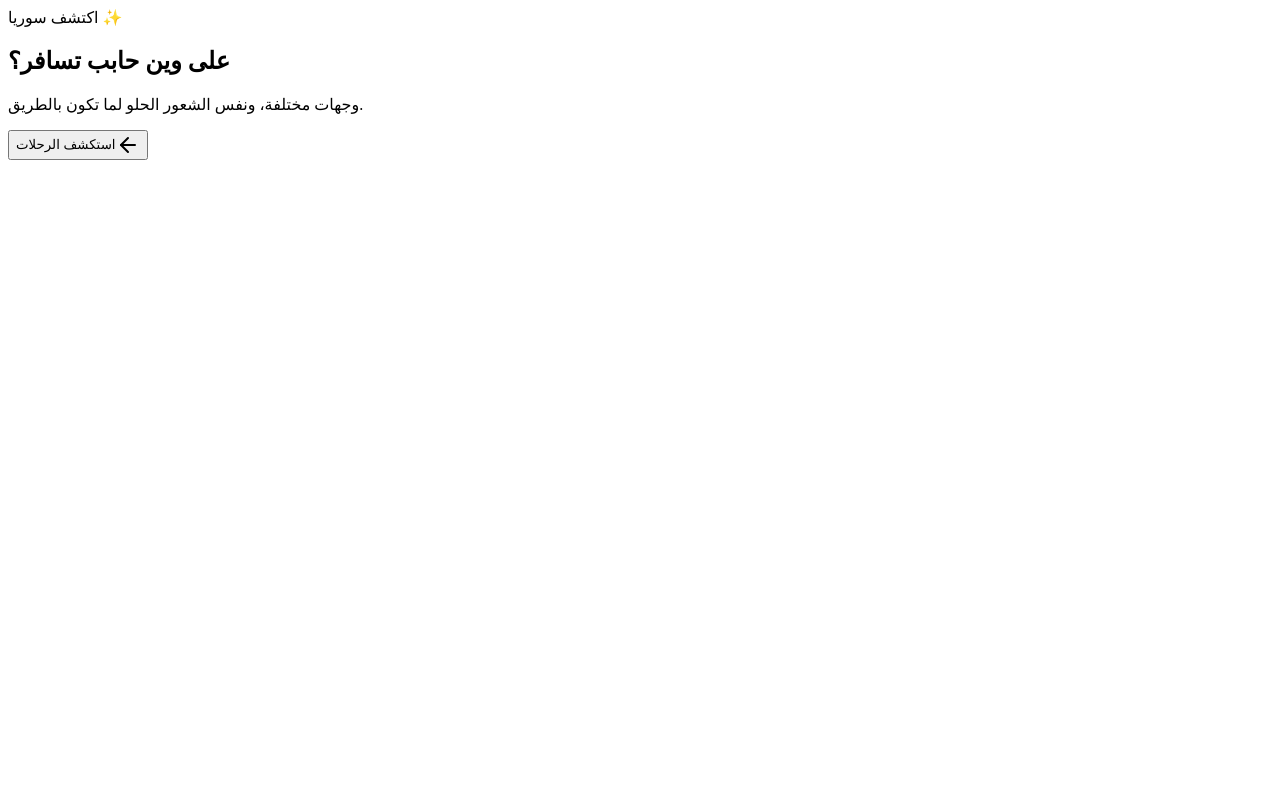
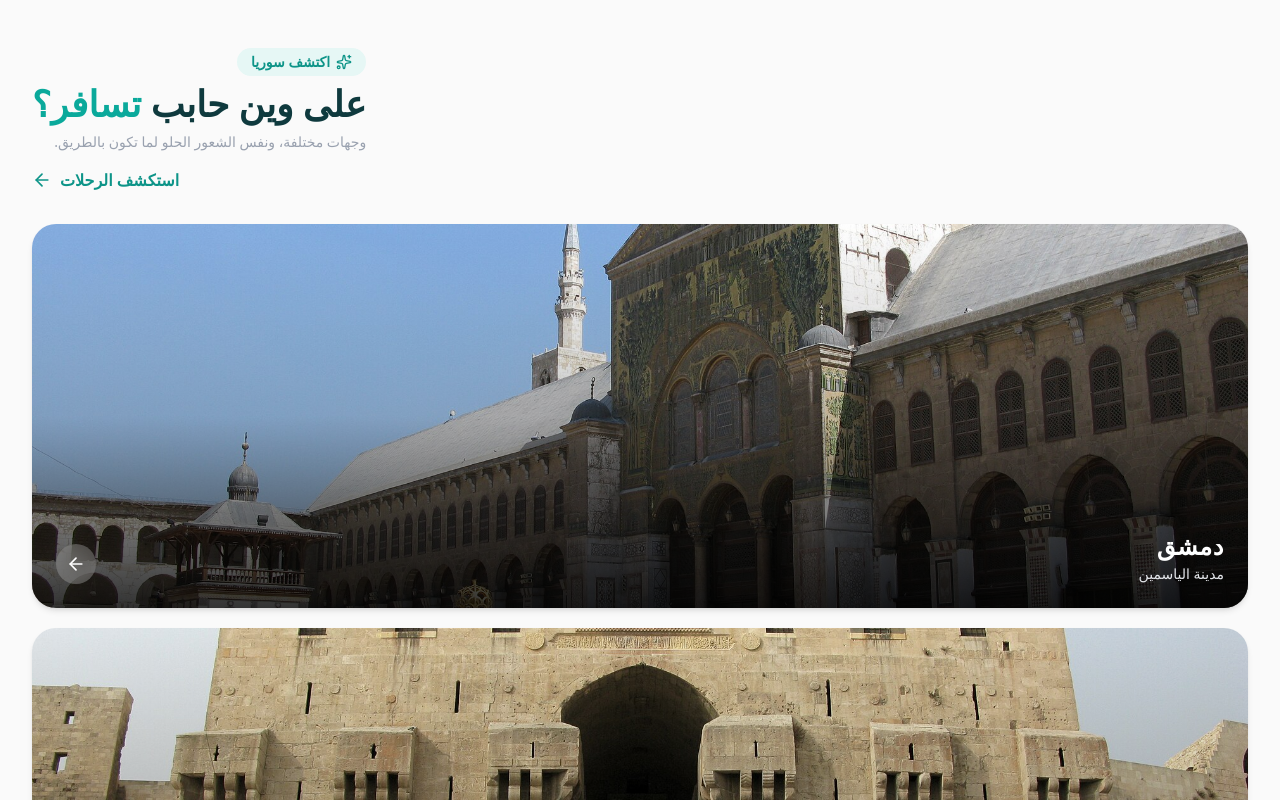
Before and after one commit to yamamasultan/sairna, a React (Vite) app: page / in a window 1280 px wide. Shown: the top 800 px of the page. Built offline with nearby package versions, Linux system fonts and the light colour scheme.

Commit message:
Complete discover section component and styling

```diff
--- a/index.html
+++ b/index.html
@@ -9,5 +9,6 @@
   <body>
     <div id="root"></div>
     <script type="module" src="/src/main.jsx"></script>
+    <script src="https://cdn.jsdelivr.net/npm/@tailwindcss/browser@4"></script>
   </body>
 </html>
--- a/package.json
+++ b/package.json
@@ -10,6 +10,7 @@
     "preview": "vite preview"
   },
   "dependencies": {
+    "@tailwindcss/vite": "^4.3.5",
     "@tanstack/react-query": "^5.105.3",
     "axios": "^1.21.0",
     "lucide-react": "^1.68.0",
@@ -29,7 +30,7 @@
     "eslint-plugin-react-refresh": "^0.5.7",
     "globals": "^17.13.0",
     "postcss": "^8.5.32",
-    "tailwindcss": "^4.3.4",
+    "tailwindcss": "^4.3.5",
     "vite": "^8.3.5"
   }
 }
--- a/src/features/homepage/components/Discover/discover-data.js
+++ b/src/features/homepage/components/Discover/discover-data.js
@@ -1,31 +1,31 @@
-import DamascusImage from './assets/Damascus.jpg';
-import HomsImage from './assets/Homs.jpg';
-import LatakiaImage from './assets/Latakia.jpg';
-import AleppoImage from './assets/Aleppo.jpg';
+import damascusImg from "./assets/Damascus.jpg";
+import aleppoImg from "./assets/Aleppo.jpg";
+import latakiaImg from "./assets/Latakia.jpg";
+import homsImg from "./assets/Homs.jpg";
 
-export const discoverCards = [
+export const discoverData = [
     {
         id: 1,
-        title: 'حمص',
-        subtitle: 'قلب سوريا',
-        image: HomsImage,
+        title: "دمشق",
+        subtitle: "مدينة الياسمين",
+        image: damascusImg,
     },
     {
         id: 2,
-        title: 'اللاذقية',
-        subtitle: 'نسمة من البحر',
-        image: LatakiaImage,
+        title: "حلب",
+        subtitle: "عاصمة الشهباء",
+        image: aleppoImg,
     },
     {
         id: 3,
-        title: 'حلب',
-        subtitle: 'عاصمة الشهباء',
-        image:AleppoImage,
+        title: "اللاذقية",
+        subtitle: "نسمة من البحر",
+        image: latakiaImg,
     },
     {
         id: 4,
-        title: 'دمشق',
-        subtitle: 'مدينة الياسمين',
-        image: DamascusImage,
+        title: "حمص",
+        subtitle: "قلب سوريا",
+        image: homsImg,
     },
 ];
--- a/src/features/homepage/components/Discover/discover.jsx
+++ b/src/features/homepage/components/Discover/discover.jsx
@@ -1,67 +1,74 @@
-import { ArrowLeft } from 'lucide-react';
-import { discoverCards } from './discover-data.js';
+import { discoverData } from "./discover-data";
+import { ArrowLeft, Sparkles } from "lucide-react";
 
-export default function DiscoverSection() {
-    const handleCardClick = () => {
-        console.log("الانتقال إلى نفس صفحة الرحلات");
-    };
-
+const Discover = () => {
     return (
-        <section className="py-16 bg-white">
-        <div className="max-w-7xl mx-auto px-4 sm:px-6 lg:px-8">
-
-            <div className="flex flex-col md:flex-row justify-between items-start md:items-center mb-12">
-            <div>
-                <span className="inline-block text-xs font-semibold bg-emerald-50 text-emerald-600 px-3 py-1 rounded-full mb-3">
-                اكتشف سوريا ✨
-                </span>
-                <h2 className="text-3xl md:text-4xl font-extrabold text-gray-900 tracking-tight">
-                على وين حابب تسافر؟
+        <section className="w-full bg-[#FAFAFA] py-12 px-4 md:px-8" dir="rtl">
+        <div className="max-w-7xl mx-auto">
+            {/* Header Section */}
+            <div className="flex flex-col md:flex-row md:items-end justify-between mb-8 gap-4">
+            <div className="flex flex-col items-start gap-2">
+                <div className="inline-flex items-center gap-1.5 px-3.5 py-1 rounded-full bg-[#E6F7F5] text-[#0D9488] font-semibold text-xs md:text-sm">
+                <Sparkles className="w-4 h-4" />
+                <span>اكتشف سوريا</span>
+                </div>
+                <h2 className="text-2xl md:text-4xl font-extrabold text-[#0F3A3E]">
+                على وين حابب <span className="text-[#0aa99b]">تسافر؟</span>
                 </h2>
-                <p className="text-gray-500 mt-2 text-sm md:text-base">
+                <p className="text-gray-400 text-xs md:text-sm font-normal">
                 وجهات مختلفة، ونفس الشعور الحلو لما تكون بالطريق.
                 </p>
             </div>
 
-            <button
-                onClick={handleCardClick}
-                className="flex items-center gap-2 text-emerald-600 hover:text-emerald-700 font-semibold transition-colors mt-4 md:mt-0 group cursor-pointer"
-            >
+            {/* رابط استكشف الرحلات مع حركة السهم اللطيفة */}
+            <div>
+                <a
+                href="#explore"
+                className="group/link inline-flex items-center gap-2 text-[#0D9488] hover:text-[#0B7A70] font-bold text-sm md:text-base transition-colors duration-200 cursor-pointer"
+                >
                 <span>استكشف الرحلات</span>
-                <ArrowLeft className="w-5 h-5 transition-transform group-hover:-translate-x-1" />
-            </button>
+                <ArrowLeft className="w-5 h-5 transform transition-transform duration-300 ease-in-out group-hover/link:-translate-x-2" />
+                </a>
+            </div>
             </div>
 
-            <div className="grid grid-cols-1 sm:grid-cols-2 lg:grid-cols-4 gap-6">
-            {discoverCards.map((card) => (
+            {/* Cards Grid */}
+            <div className="grid grid-cols-1 sm:grid-cols-2 lg:grid-cols-4 gap-5">
+            {discoverData.map((item) => (
                 <div
-                key={card.id}
-                onClick={handleCardClick}
-                className="relative h-96 rounded-2xl overflow-hidden shadow-md cursor-pointer group transition-all duration-300 hover:shadow-xl hover:-translate-y-1.5"
+                key={item.id}
+                className="group relative h-96 rounded-3xl overflow-hidden shadow-md hover:shadow-2xl transition-all duration-300 transform hover:-translate-y-3 cursor-pointer"
                 >
-                <div
-                    className="absolute inset-0 bg-cover bg-center transition-transform duration-500 group-hover:scale-110"
-                    style={{ backgroundImage: `url(${card.image})`, backgroundColor: '#e5e7eb' }}
+                <img
+                    src={item.image}
+                    alt={item.title}
+                    className="w-full h-full object-cover group-hover:scale-105 transition-transform duration-500"
                 />
 
-                <div className="absolute inset-0 bg-gradient-to-t from-black/80 via-black/20 to-transparent transition-opacity duration-300" />
+                <div className="absolute inset-0 bg-gradient-to-t from-black/80 via-black/20 to-transparent" />
 
-                <div className="absolute inset-0 p-6 flex flex-col justify-between z-10">
-                    <div className="self-end w-10 h-10 rounded-full bg-white/20 backdrop-blur-md flex items-center justify-center text-white transition-all duration-300 group-hover:bg-emerald-600 group-hover:scale-110">
-                    <ArrowLeft className="w-5 h-5" />
+                <div className="absolute inset-0 p-6 flex flex-col justify-end text-white">
+                    <div className="flex items-end justify-between w-full">
+                    <div className="flex flex-col gap-0.5">
+                        <h3 className="text-2xl font-bold tracking-wide">
+                        {item.title}
+                        </h3>
+                        <span className="text-sm text-gray-200 font-light">
+                        {item.subtitle}
+                        </span>
                     </div>
 
-                    <div>
-                    <h3 className="text-2xl font-bold text-white mb-1">{card.title}</h3>
-                    <p className="text-gray-200 text-sm font-medium">{card.subtitle}</p>
+                    <div className="w-10 h-10 rounded-full bg-white/20 backdrop-blur-md text-white group-hover:bg-[#0D9488] group-hover:shadow-lg transition-colors duration-300 flex items-center justify-center shrink-0">
+                        <ArrowLeft className="w-5 h-5" />
+                    </div>
                     </div>
                 </div>
-
                 </div>
             ))}
             </div>
-
         </div>
         </section>
     );
-}
+};
+
+export default Discover;
```
Also changed, not shown: 1 other file (tests, documents, lock files or other folders).
